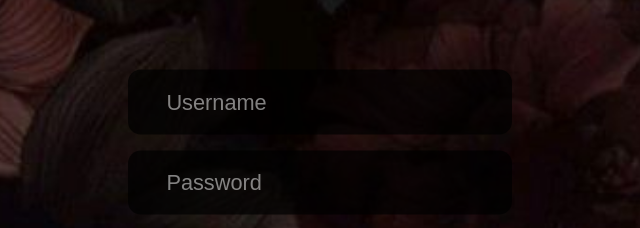
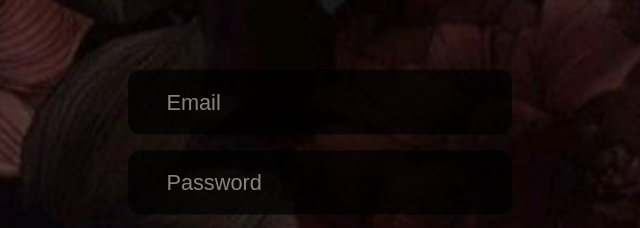
Before and after one commit to Ayanaasuna/Mail, a plain HTML site: page index.html in a window 1280 px wide. Shown: the part 232-460 px from the top of the page, 320-960 px from the left. Drawn offline with Linux system fonts and the light colour scheme.

Commit message:
Fix Text

```diff
--- a/index.html
+++ b/index.html
@@ -22,7 +22,7 @@
   </div>
 
   <div class="loginBox">
-    <input type="text" placeholder="Username" class="loginInput">
+    <input type="text" placeholder="Email" class="loginInput">
     <input type="password" placeholder="Password" class="loginInput">
     <button class="loginButton">Login</button>
   </div>
```
